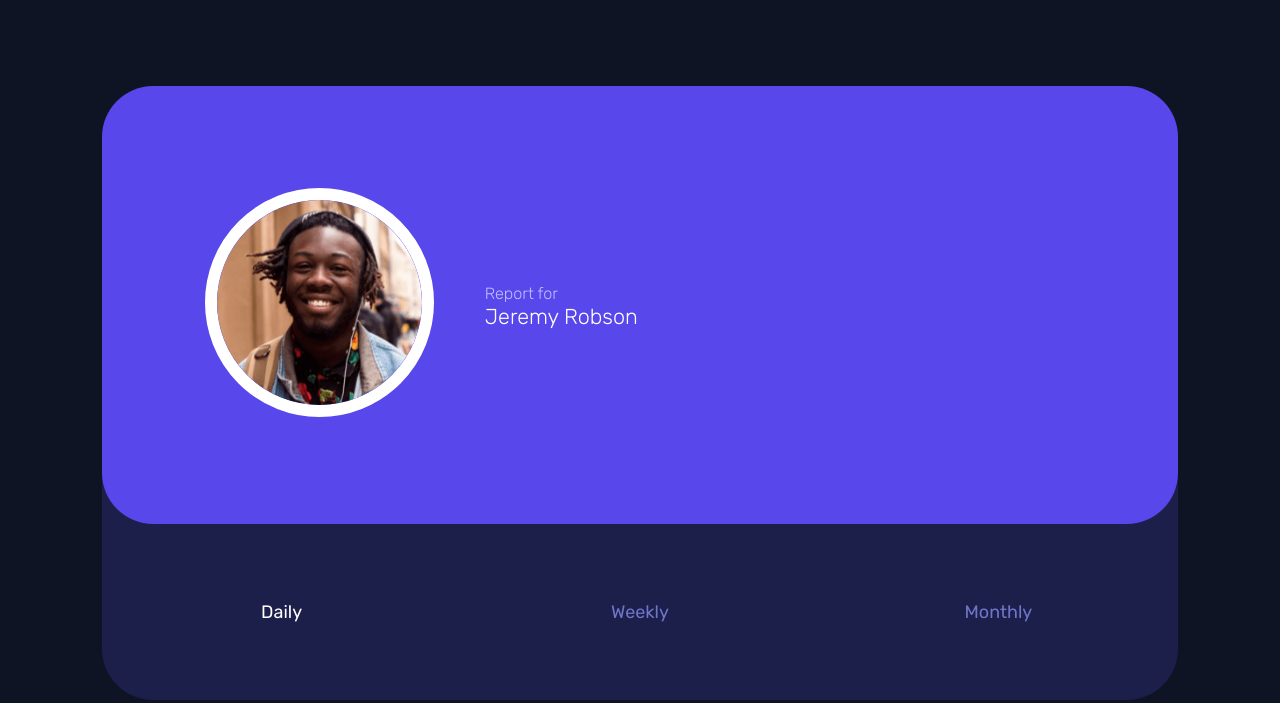
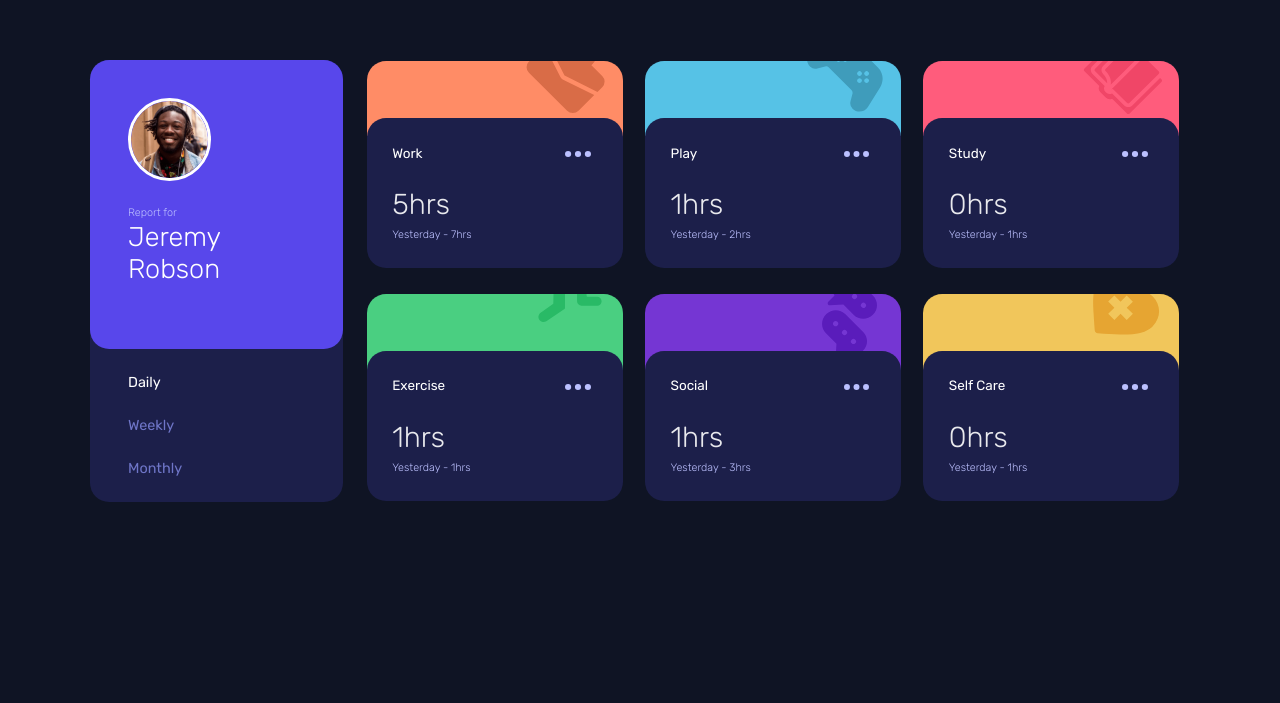
Before and after one commit to JoeMarv/time, a plain HTML site: page index.html in a window 1280 px wide. Shown: the part 119-822 px from the top of the page. After the commit the page ends 800 px from the top, so only its background shows below. Drawn offline with Linux system fonts and the light colour scheme.

Commit message:
768px >= media query done

```diff
--- a/styles.css
+++ b/styles.css
@@ -114,7 +114,7 @@ span {
     margin: 8vw 0vw 0vw 0vw;
     background-repeat: no-repeat;
     background-size: auto;
-    background-position: 58vw -4vw;
+    background-position: 90% -4vw;
     background-origin: padding-box;
 }
 
@@ -204,3 +204,131 @@ span {
     color: var(--clr-pale-blue);
     font-weight: 300;
 }
+
+
+/* For screens >= 768px */
+@media screen and (min-width: 768px) {
+    body {
+        flex-direction: row;
+        justify-content: space-between;
+        align-items: center;
+        color: var(--clr-white);
+        margin: 0vw 7vw;
+        height: 100vh
+    }
+
+    h2 {
+        font-size: 1.5em;
+        margin: 0vw 0vw 2vw 0vw;
+    }
+
+    .header {
+        border-radius: 1.5vw;
+        width: 20vw;
+    }
+
+    .profile {
+        flex-direction: column;
+        background-color: var(--clr-blue);
+        border-radius: 1.5vw;
+        justify-content: flex-start;
+        padding: 3vw;
+        align-items: flex-start;
+    }
+
+    .profile span {
+        font-size: 0.6em;
+    }
+
+    .pfp {
+        margin: 0vw 0vw 1vw 0vw;
+    }
+
+    .pfp img {
+        width: 6vw;
+        height: 6vw;
+        border: 0.3vw solid var(--clr-white);
+    }
+
+    .timeframes {
+        flex-direction: column;
+        justify-content: left;
+        margin: 1vw 0vw
+    }
+
+    .timeframe {
+        width: auto;
+        text-align: left;
+        padding: 1vw 3vw;
+        font-size: 0.8em;
+    }
+
+    .main {
+        display: grid;
+        justify-items: center;
+        gap: 2vw 0vw;
+        grid-auto-flow: row;
+        grid-template-columns: repeat(3, 1fr);
+        width: 66vw;
+        margin: 0vw 0vw 0vw 1vw;
+    }
+
+    .section {
+        display: flex;
+        flex-direction: column;
+        border-radius: 1.5vw 1.5vw 3vw 3vw;
+        margin: 0vw;
+        background-position: 90% -2vw;
+        width: 20vw;
+        height: fit-content;
+    }
+
+    .section-container {
+        background-color: var(--clr-dark-blue);
+        margin: 4.5vw 0vw 0vw 0vw;
+        border-radius: 1.5vw;
+        padding: 2vw;
+        cursor: pointer;
+        transition: var(--transition);
+    }
+
+    .section-header {
+        display: flex;
+        flex-direction: row;
+        justify-content: space-between;
+        align-items: center;
+    }
+
+    .section-header span {
+        font-weight: 400;
+        font-size: 0.75em
+    }
+
+    .ellipses-icon {
+        align-items: center;
+        margin: 0vw;
+    }
+
+    .ellipses-icon img {
+        width: 2vw;
+    }
+
+    .section-main {
+        flex-direction: column;
+        justify-content: flex-start;
+        margin: 2vw 0vw 0vw 0vw;
+        align-items: flex-start;
+    }
+
+    .present {
+        opacity: 0.9;
+    }
+
+    .present-time {
+        font-size: 1.6em;
+    }
+
+    .past-time {
+        font-size: 0.6em;
+    }
+}
```
Also changed, not shown: index.html (+0 -124 lines).
